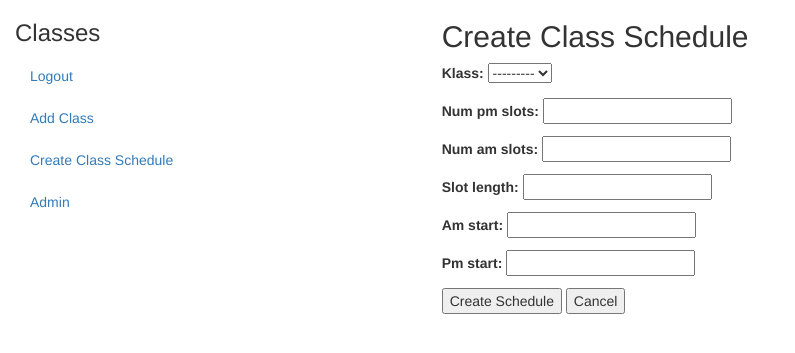
After one commit to personnameds/confschedule, a Django app: page /add/schedule/ in a window 1280 px wide. The commit adds this page. Shown: the top 353 px of the page, without its empty margins (0-795 px from the left). Run offline with Django 3.2, Linux system fonts and the light colour scheme; the visitor is signed in with stand-in values (Sample User, id 1); data that the repository does not hold is empty; some libraries are stand-ins or nearby versions.

Commit message:
Class Schedules
Add ability to individualize class schedules

```diff
--- a/classlists/urls.py
+++ b/classlists/urls.py
@@ -1,6 +1,7 @@
 from django.conf.urls import url
-from .views import KlassCreateView
+from .views import KlassCreateView, KlassScheduleCreateView
 
 urlpatterns = [
-    url(r'^$', KlassCreateView.as_view(), name='klass-create-view'),
+    url(r'^class$', KlassCreateView.as_view(), name='klass-create-view'),
+    url(r'^schedule/', KlassScheduleCreateView.as_view(), name='klass-schedule-create-view'),
 ]
--- a/classlists/views.py
+++ b/classlists/views.py
@@ -2,7 +2,7 @@ from django.shortcuts import render
 from django.views.generic.edit import CreateView
 from .models import Klass, KlassForm
 from homepage.views import KlassListMixin
-from schedule.models import SchoolScheduleDetails, Slot
+from schedule.models import SchoolScheduleDetails, Slot, KlassScheduleDetails, KlassScheduleForm
 from django.urls import reverse_lazy
 from django.http import HttpResponseRedirect
 from datetime import date, datetime, timedelta
@@ -17,11 +17,12 @@ class KlassCreateView(PermissionRequiredMixin, KlassListMixin, CreateView):
     def form_valid(self, form):
         new_klass=form.save()
         school_schedule=SchoolScheduleDetails.objects.get(pk=1)
+        slot_length=school_schedule.slot_length
 
         ##Create PM Slots for a Class
         slot_start=school_schedule.pm_start
         for i in range(0,school_schedule.num_pm_slots):
-            slot_end=(datetime.combine(date.today(), slot_start)+timedelta(minutes=10)).time()
+            slot_end=(datetime.combine(date.today(), slot_start)+timedelta(minutes=slot_length)).time()
             new_slot=Slot.objects.create(klass=new_klass,
                                          start=slot_start,
                                          end=slot_end,
@@ -31,7 +32,7 @@ class KlassCreateView(PermissionRequiredMixin, KlassListMixin, CreateView):
         ##Create PM Slots for a Class
         slot_start=school_schedule.am_start
         for i in range(0,school_schedule.num_am_slots):
-            slot_end=(datetime.combine(date.today(), slot_start)+timedelta(minutes=10)).time()
+            slot_end=(datetime.combine(date.today(), slot_start)+timedelta(minutes=slot_length)).time()
             new_slot=Slot.objects.create(klass=new_klass,
                                          start=slot_start,
                                          end=slot_end,
@@ -39,3 +40,39 @@ class KlassCreateView(PermissionRequiredMixin, KlassListMixin, CreateView):
             slot_start=slot_end
 
         return HttpResponseRedirect(reverse_lazy('homepage-view'))
+
+class KlassScheduleCreateView(PermissionRequiredMixin, KlassListMixin, CreateView):
+    model=KlassScheduleDetails
+    form_class=KlassScheduleForm
+    template_name='schedule/klassschedule.html'
+    permission_required='classlists.add_klass'
+
+    def form_valid(self, form):
+        new_schedule=form.save()
+        klass=new_schedule.klass
+
+        ##Delete old slots
+        Slot.objects.filter(klass=klass).delete()
+
+        slot_length=new_schedule.slot_length
+        ##Create PM Slots for a Class
+        slot_start=new_schedule.pm_start
+        for i in range(0,new_schedule.num_pm_slots):
+            slot_end=(datetime.combine(date.today(), slot_start)+timedelta(minutes=slot_length)).time()
+            new_slot=Slot.objects.create(klass=klass,
+                                         start=slot_start,
+                                         end=slot_end,
+                                         am_pm='pm')
+            slot_start=slot_end
+
+        ##Create PM Slots for a Class
+        slot_start=new_schedule.am_start
+        for i in range(0,new_schedule.num_am_slots):
+            slot_end=(datetime.combine(date.today(), slot_start)+timedelta(minutes=slot_length)).time()
+            new_slot=Slot.objects.create(klass=klass,
+                                         start=slot_start,
+                                         end=slot_end,
+                                         am_pm='am')
+            slot_start=slot_end
+
+        return HttpResponseRedirect(reverse_lazy('homepage-view'))
--- a/schedule/models.py
+++ b/schedule/models.py
@@ -1,4 +1,5 @@
 from django.db import models
+from django.forms import ModelForm
 from classlists.models import Klass, Student
 
 class SchoolScheduleDetails(models.Model):
@@ -12,17 +13,22 @@ class SchoolScheduleDetails(models.Model):
         verbose_name='School Schedule'
         verbose_name_plural='School Schedule'
 
-# class KlassScheduleDetails(models.Model):
-#     num_pm_slots=models.PositiveSmallIntegerField(blank=True)
-#     num_am_slots=models.PositiveSmallIntegerField(blank=True)
-#     slot_length=models.PositiveSmallIntegerField(blank=True)
-#     am_start=models.TimeField(blank=True)
-#     pm_start=models.TimeField(blank=True)
-#     klass=models.ForeignKey(Klass, on_delete=models.CASCADE)
-#
-#     class Meta:
-#         verbose_name='Class Schedule'
-#         verbose_name_plural='Class Schedules'
+class KlassScheduleDetails(models.Model):
+    num_pm_slots=models.PositiveSmallIntegerField(blank=True)
+    num_am_slots=models.PositiveSmallIntegerField(blank=True)
+    slot_length=models.PositiveSmallIntegerField(blank=True)
+    am_start=models.TimeField(blank=True)
+    pm_start=models.TimeField(blank=True)
+    klass=models.ForeignKey(Klass, on_delete=models.CASCADE)
+
+    class Meta:
+        verbose_name='Class Schedule'
+        verbose_name_plural='Class Schedules'
+
+class KlassScheduleForm(ModelForm):
+    class Meta:
+        model=KlassScheduleDetails
+        fields=['klass','num_pm_slots','num_am_slots','slot_length','am_start','pm_start']
 
 class Slot(models.Model):
     klass=models.ForeignKey(Klass, on_delete=models.CASCADE)
--- a/schedule/views.py
+++ b/schedule/views.py
@@ -5,6 +5,7 @@ from .models import SchoolScheduleDetails, Slot
 from classlists.models import Klass, Student, StudentForm, StudentDeleteForm
 from homepage.views import KlassListMixin
 from django.urls import reverse
+
 
 class KlassScheduleView(KlassListMixin, TemplateView):
     template_name='schedule/schedule.html'
@@ -21,6 +22,7 @@ class BookSlotView(KlassListMixin, CreateView):
     model=Student
     form_class=StudentForm
     template_name='schedule/bookslot.html'
+    permission_required='classlists.add_klass'
 
     def get_context_data(self, **kwargs):
         context=super(BookSlotView, self).get_context_data(**kwargs)
--- a/templates/base.html
+++ b/templates/base.html
@@ -37,6 +37,7 @@
                     {% endif %}
                     {% if perms.is_staff %}
                         <li><a href="{% url 'klass-create-view' %}">Add Class</a></li>
+                        <li><a href="{% url 'klass-schedule-create-view' %}">Create Class Schedule</a></li>
                         <li><a href="{% url 'admin:index' %}">Admin</a></li>
                     {% endif %}
 
--- /dev/null
+++ b/templates/schedule/klassschedule.html
@@ -0,0 +1,15 @@
+{% extends "base.html" %}
+
+{% block main_content %}
+    <div class="col-xs-8">
+        <h2>Create Class Schedule</h2>
+        <form action="{% url 'klass-schedule-create-view' %}" method="POST">
+            {%csrf_token%}
+            {{form.as_p}}
+            <div class="form_input">
+                <input type="submit" value="Create Schedule">
+                <input type="button" value="Cancel" onclick="location.href='{% url 'homepage-view' %}'">
+            </div>
+        </form>
+    </div>
+{% endblock %}
```
Also changed, not shown: schedule/admin.py (+12 -2 lines), schedule/migrations/0007_klassscheduledetails.py (added).
